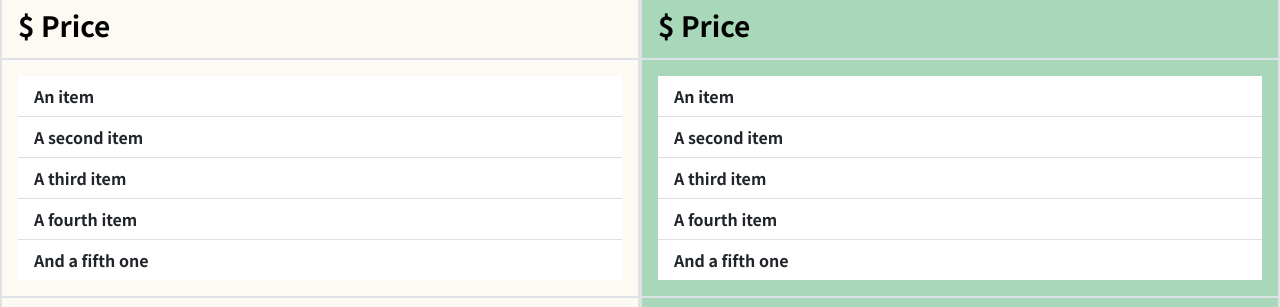
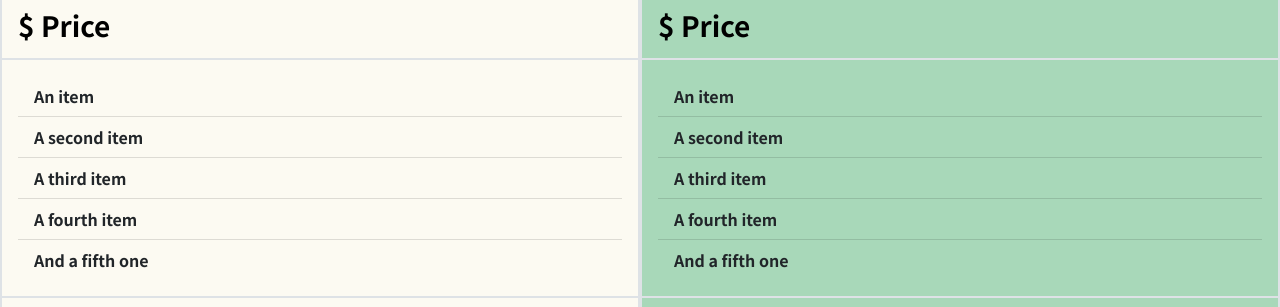
Before and after one commit to DakaoBit/GoodJobWeb, a plain HTML site: page PostJob.html in a window 1280 px wide. Shown: the part 364-671 px from the top of the page. Drawn offline with nearby package versions, Linux system fonts and the light colour scheme.

Commit message:
[調整] 調整PostJob的明細說明

```diff
--- a/PostJob.html
+++ b/PostJob.html
@@ -50,11 +50,11 @@
                 <div class="row">
                     <div class="border col p-3">
                         <ul class="list-group list-group-flush">
-                            <li class="list-group-item">An item</li>
-                            <li class="list-group-item">A second item</li>
-                            <li class="list-group-item">A third item</li>
-                            <li class="list-group-item">A fourth item</li>
-                            <li class="list-group-item">And a fifth one</li>
+                            <li class="list-group-item bg_basic">An item</li>
+                            <li class="list-group-item bg_basic">A second item</li>
+                            <li class="list-group-item bg_basic">A third item</li>
+                            <li class="list-group-item bg_basic">A fourth item</li>
+                            <li class="list-group-item bg_basic">And a fifth one</li>
                         </ul>
                     </div>
                 </div>
@@ -84,11 +84,11 @@
                 <div class="row">
                     <div class="border col p-3">
                         <ul class="list-group list-group-flush">
-                            <li class="list-group-item">An item</li>
-                            <li class="list-group-item">A second item</li>
-                            <li class="list-group-item">A third item</li>
-                            <li class="list-group-item">A fourth item</li>
-                            <li class="list-group-item">And a fifth one</li>
+                            <li class="list-group-item bg_premium">An item</li>
+                            <li class="list-group-item bg_premium">A second item</li>
+                            <li class="list-group-item bg_premium">A third item</li>
+                            <li class="list-group-item bg_premium">A fourth item</li>
+                            <li class="list-group-item bg_premium">And a fifth one</li>
                         </ul>
                     </div>
                 </div>
```
